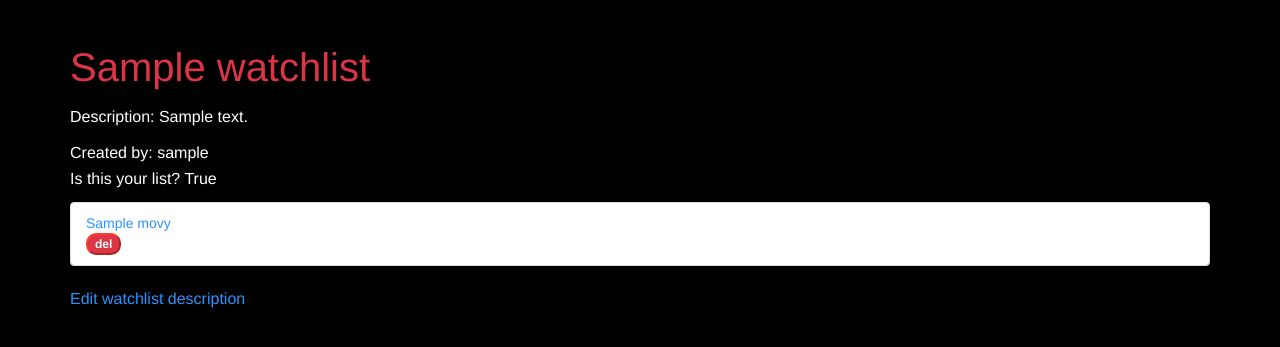
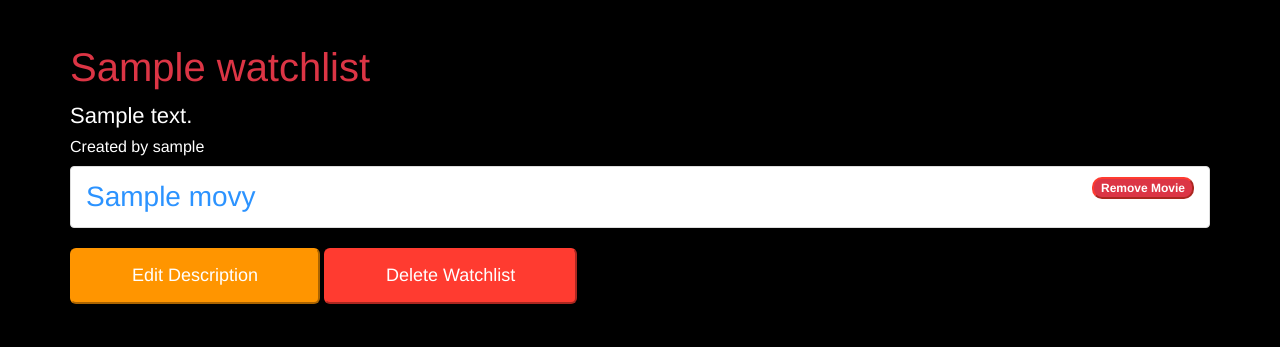
Before and after one commit to sivadej/capstone-project-1, a Flask app: page /watchlists/1 in a window 1280 px wide. Shown: the part 85-432 px from the top of the page. Run offline with Flask 2, Linux system fonts and the light colour scheme; a user stored in the database is signed in; tables that the repository leaves empty hold one stand-in row (values such as "Sample post"); some libraries are stand-ins or nearby versions; some web fonts are replaced.

Commit message:
my_watchlist and shared watchlist style

```diff
--- a/static/css/what2watch.css
+++ b/static/css/what2watch.css
@@ -24,9 +24,17 @@ h1 {
     font-weight: 300;
 }
 
+h2,h3,h4,h5,h6 {
+    color: white;
+}
+
 .btn {
     padding: .5rem;
     margin: .1rem;
+}
+
+.logo {
+    margin-bottom: 70px;
 }
 
 .zoom {
@@ -64,7 +72,26 @@ h1 {
       margin-bottom: 10px;
   }
 
+  .home-search-input {
+    width: 150px;
+    margin-right: 10px;
+    margin-bottom: 10px;
+}
+
   .btn-danger {
       background-color: #dc3545;
       color: white;
   }
+
+  .list-group-item {
+      font-size: 2em;
+  }
+
+  h4 {
+      margin:0;
+  }
+
+  .small-title {
+      font-size: 0.5em;
+      color: rgb(139, 139, 139);
+  }
--- a/templates/newindex.html
+++ b/templates/newindex.html
@@ -30,7 +30,7 @@
                               {{form.hidden_tag()}}
                               {% for field in form if field.widget.input_type != 'hidden' and field.widget.input_type != 'checkbox' %}
                               <div class="form-group">
-                                {{field.label}} {{field(class_="form-control transparent search-input")}}
+                                {{field.label}} {{field(class_="form-control transparent home-search-input")}}
                               </div>
                               {% endfor %}
                               <div class="row">
--- a/templates/watchlists/watchlist_detail.html
+++ b/templates/watchlists/watchlist_detail.html
@@ -1,26 +1,24 @@
 {% extends '_base.html' %}
 {% block title %}{{watchlist.title}}{% endblock %}
 {% block body %}
-<h1>{{watchlist.title}}</h1>
-{% if watchlist.description %}<p class="light-message">Description: {{watchlist.description}}</p>{% endif %}
-<p class="light-message">Created by: {{watchlist.user.username}}<br>Is this your list? {{is_owner}}</p>
+<h1>{{watchlist.title}}{% if watchlist.is_shared == false %} <span class="small-title">(Private List)</span>{%endif%}</h1>
+{% if watchlist.description %}<h4>{{watchlist.description}}</h4>{% endif %}
+<h5>Created by {{watchlist.user.username}}</h5>
 
 <ul class="list-group">
     {%for movie in watchlist.movies%}
     <li class="list-group-item">
         <a href="/movie/{{movie.id}}">{{movie.title}}</a>
         {% if is_owner %}
-        <form method="POST" action="/watchlists/{{watchlist.id}}/remove_movie/{{movie.id}}">
-            <button class="badge badge-xs btn-danger float-right">
-                del
-            </button>
-        </form>
+            <button form="form1" formmethod="post" formaction="/watchlists/{{watchlist.id}}/remove_movie/{{movie.id}}" class="badge btn-danger">Remove Movie</button>
         {%endif%}
     </li>
     {%endfor%}
 </ul>
 
 {% if is_owner %}
-<p class="light-message"><a href="/watchlists/{{watchlist.id}}/edit">Edit watchlist description</a></p>
+<button form="form1" formmethod="post" formaction="/watchlists/{{watchlist.id}}/edit" class="btn-lg btn-fill btn-warning">Edit Description</button>
+<button form="form1" formmethod="post" formaction="/watchlists/{{watchlist.id}}/delete" class="btn-lg btn-fill btn-danger">Delete Watchlist</button>
 {% endif %}
+<form id="form1"></form>
 {% endblock %}
--- a/templates/watchlists/watchlists.html
+++ b/templates/watchlists/watchlists.html
@@ -2,9 +2,10 @@
 {% block title %}Shared Watchlists{% endblock %}
 {% block body %}
 <h1>Shared Watchlists</h1>
+<h5>These are watchlists shared by all users. Click to see the movies in each list:</h5>
 <ul class="list-group">
     {%for watchlist in watchlists %}
-    <li><a class="list-group-item" href="/watchlists/{{watchlist.id}}">{{watchlist.title}}</a></li>
+    <li class="list-group-item" ><a href="/watchlists/{{watchlist.id}}">{{watchlist.title}}</a> <span class="small-title"><br>Created by {{watchlist.user.username}}</span></li>
     {%endfor%}
 </ul>
 {% endblock %}
```
Also changed, not shown: templates/user/my_watchlists.html (+5 -5 lines).
